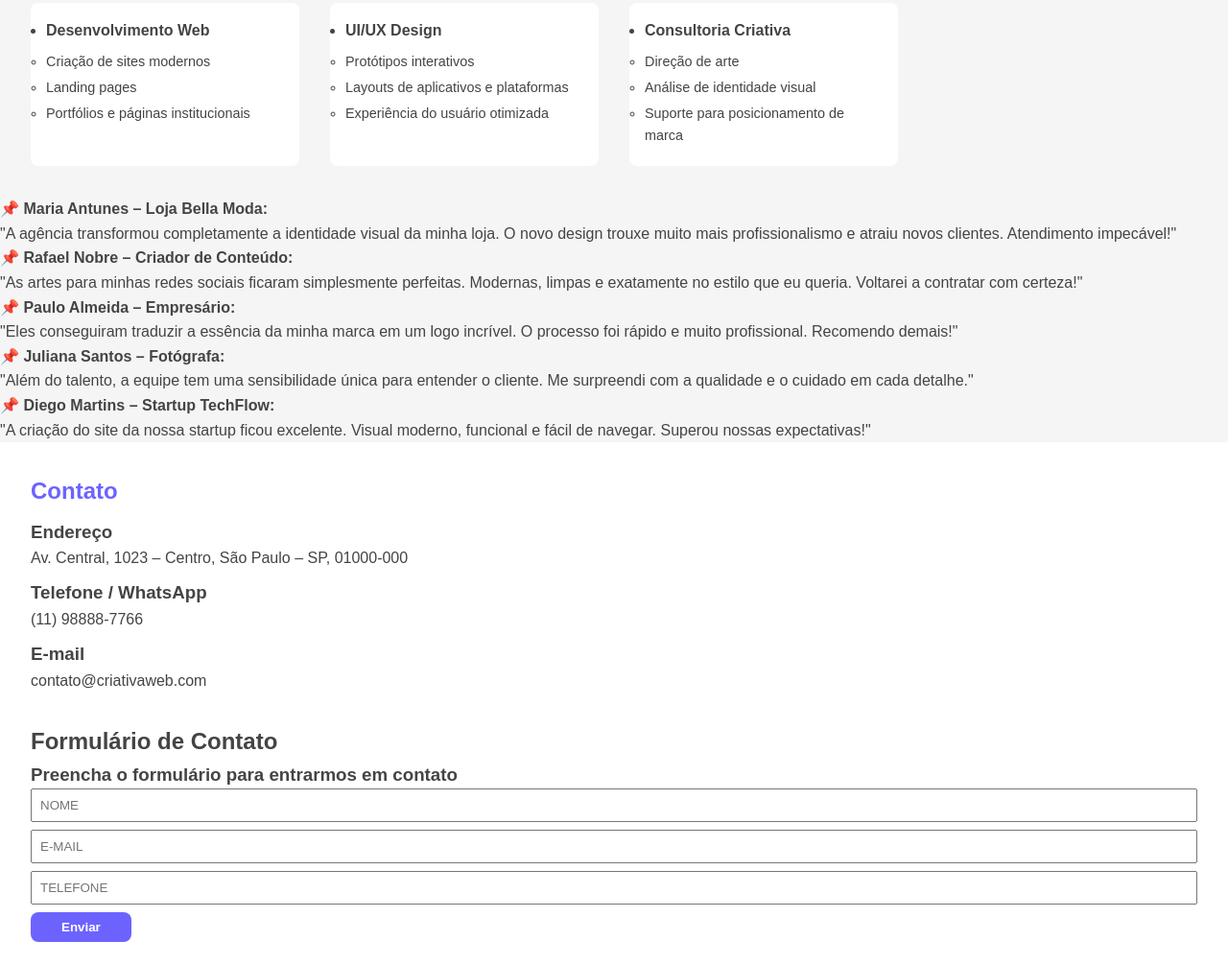
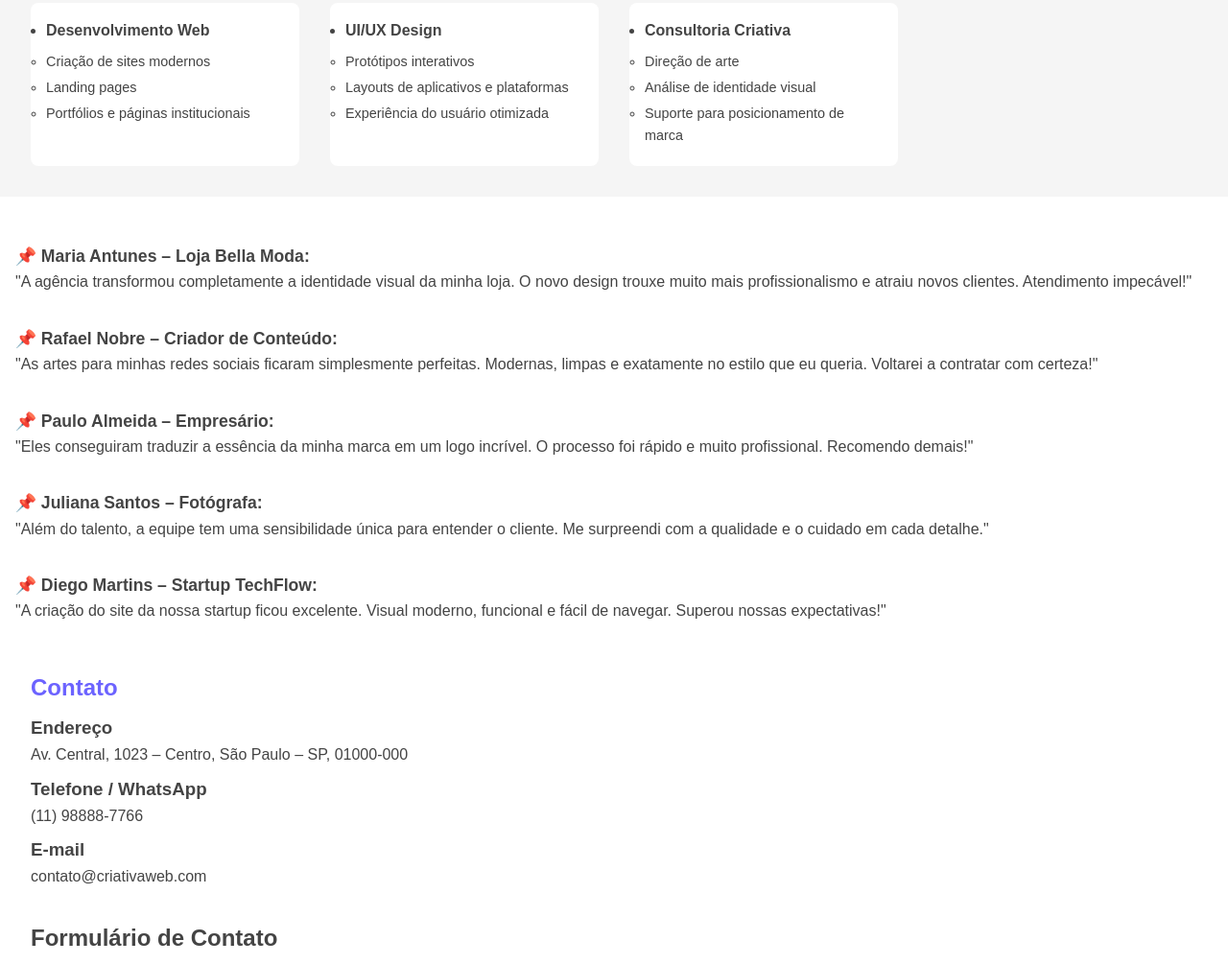
Before and after one commit to JoaoPedro-git00/Ag-ncia-de-Web-Design, a plain HTML site: page index.html in a window 1280 px wide. Shown: the part 2052-3057 px from the top of the page at 96% size. Drawn offline with Linux system fonts and the light colour scheme.

Commit message:
Adiciona saas na aba de depoimentos

```diff
--- a/sass/_componentes.scss
+++ b/sass/_componentes.scss
@@ -68,6 +68,21 @@
   }
 }
 
+/* DEPOIMENTOS */
+
+.testimonials {
+     background: v.$cor-branca;
+     padding: v.$espacamento-md;
+     gap: v.$espacamento-lg;
+
+     &__client{
+      font-size: 1.1rem;
+      margin-top: 2rem;
+     }
+
+}
+
+
 /* CONTATO */
 .contact {
   padding: v.$espacamento-lg;
```
Also changed, not shown: css/estilos.css, 1 other file.
